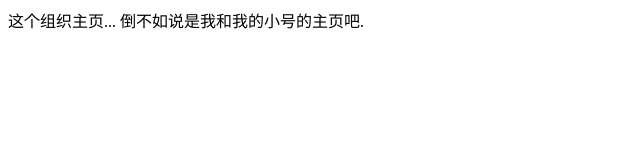
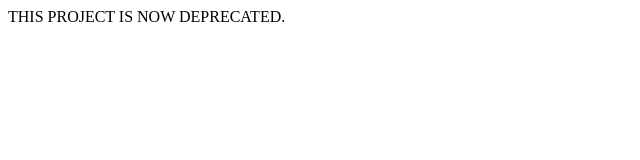
Before and after one commit to WMF-FRIENDS/wmf-friends.github.io, a plain HTML site: page index.html in a window 1280 px wide. Shown: the whole page, without its empty margins (0-640 px from the left). Drawn offline with Linux system fonts and the light colour scheme.

Commit message:
Update index.html

```diff
--- a/index.html
+++ b/index.html
@@ -4,11 +4,11 @@
     <meta charset="UTF-8">
     <!-- <meta name="viewport" content="width=device-width, initial-scale=1.0">
     <meta http-equiv="X-UA-Compatible" content="ie=edge"> -->
-    <title>C[_]__欢迎大家来到WMF和他的朋友们的博客__CI_D</title>
+    <title> THIS PROJECT IS NOW DEPRECATED. </title>
 </head>
 <body>
 
-    这个组织主页... 倒不如说是我和我的小号的主页吧.
+    THIS PROJECT IS NOW DEPRECATED.
 
 </body>
 </html>
```
